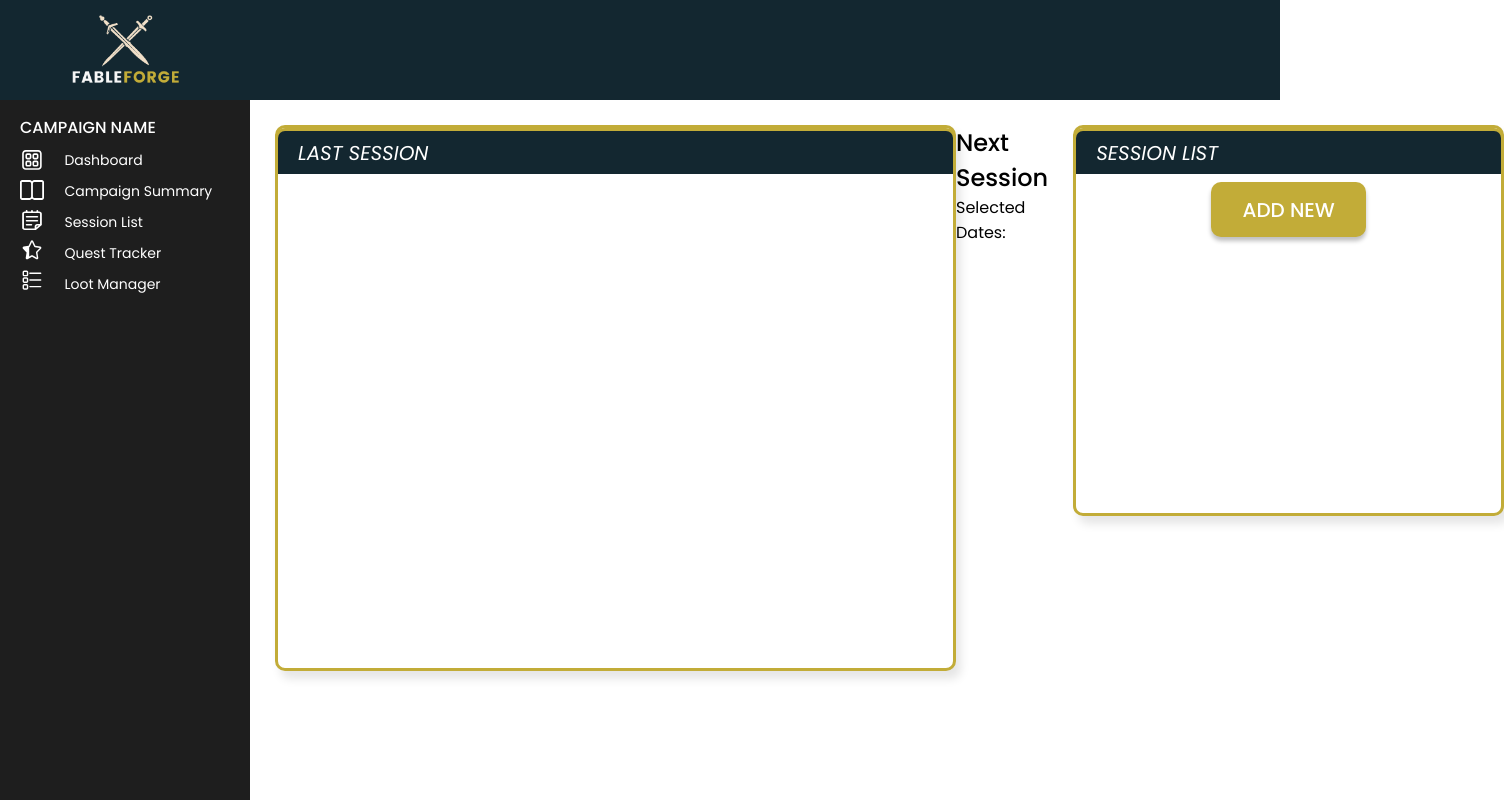
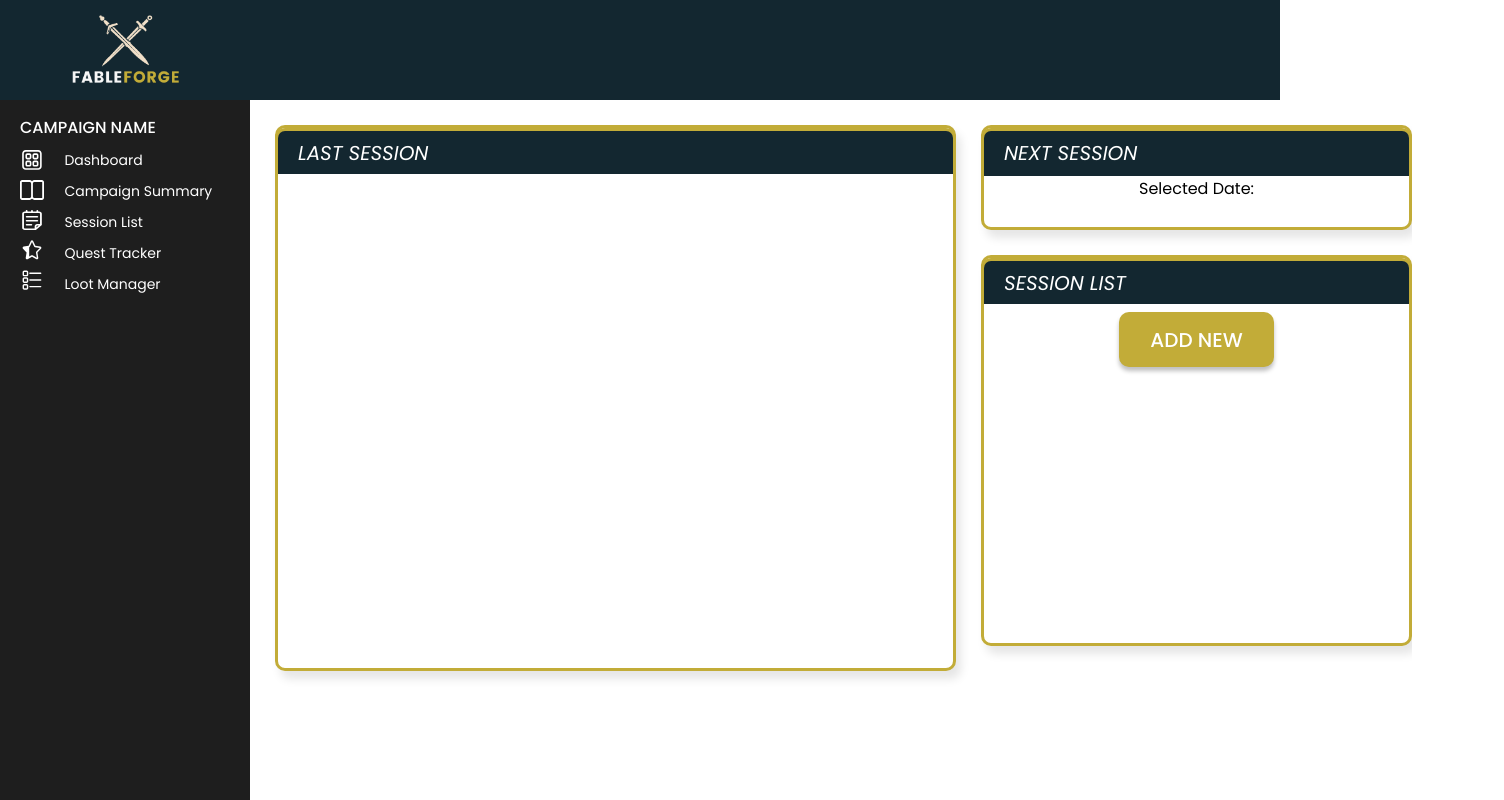
Before and after one commit to alliebourden/fableforge, a React (Vite) app: page /session-list in a window 1280 px wide. Shown: the whole page, 1504 px wide, since content can reach past the window. Built offline with nearby package versions, Linux system fonts and the light colour scheme.

Commit message:
fix - formatted date displayed in next session

```diff
--- a/src/App.css
+++ b/src/App.css
@@ -338,6 +338,49 @@
   flex-direction: column;
 }
 
+.next-session {
+  border-radius: 10px;
+  border: 3px solid #c2ac38;
+  background: #fff;
+  box-shadow: 5px 8px 10px 0px rgba(0, 0, 0, 0.1);
+  width: 425px;
+  height: 99px;
+  flex-shrink: 0;
+  margin-left: 25px;
+  margin-bottom: 25px;
+  display: flex;
+  flex-direction: column;
+  align-items: center;
+}
+
+.next-session-top {
+  border-radius: 10px 10px 0px 0px;
+  border-top: 3px solid #c2ac38;
+  border-right: 3px solid #c2ac38;
+  border-left: 3px solid #c2ac38;
+  background: #132730;
+  width: 425px;
+  height: 45px;
+}
+
+.next-session-top p {
+  color: #fff;
+  font-family: Poppins;
+  font-size: 20px;
+  font-style: italic;
+  font-weight: 600;
+  line-height: normal;
+  margin: 7px 0 0 20px;
+  text-transform: uppercase;
+}
+
+.selected-date {
+  color: #1e1e1e;
+  font-family: Poppins;
+  font-size: 16px;
+  font-style: normal;
+}
+
 .react-calendar {
   width: 430px;
   max-width: 100%;
--- a/src/components/SessionEditor.jsx
+++ b/src/components/SessionEditor.jsx
@@ -226,7 +226,7 @@ const SessionEditor = () => {
             selectRange={false}
             onClickDay={(date) => handleDateChange(date)}
           />
-          <div>
+          <div className="selected-date">
             <h2>Selected Dates</h2>
             <ul>
               {selectedDates.map((date, index) => (
--- a/src/components/SessionList.jsx
+++ b/src/components/SessionList.jsx
@@ -5,6 +5,10 @@ import { useNavigate } from "react-router-dom";
 const SessionList = () => {
   const { sessions, selectedDates } = useContext(SessionContext);
   const navigate = useNavigate();
+
+  const formatSelectedDate = (date) => {
+    return new Date(date).toLocaleDateString("en-US");
+  };
   return (
     <div className="sessions">
       <div className="recent-session">
@@ -22,9 +26,14 @@ const SessionList = () => {
           </div>
         )}
       </div>
+      <div>
         <div className="next-session">
-        <h2>Next Session</h2>
-        <p>Selected Dates: {selectedDates.join(", ")}</p>
+          <div className="next-session-top">
+            <p>Next Session</p>
+          </div>
+          <p>
+            Selected Date: {selectedDates.map(formatSelectedDate).join(", ")}
+          </p>
         </div>
         <div className="all-sessions">
           <div className="all-sessions-top">
@@ -50,6 +59,7 @@ const SessionList = () => {
           </div>
         </div>
       </div>
+    </div>
   );
 };
 
```
Lines whose indentation alone changed are shown as unchanged.
